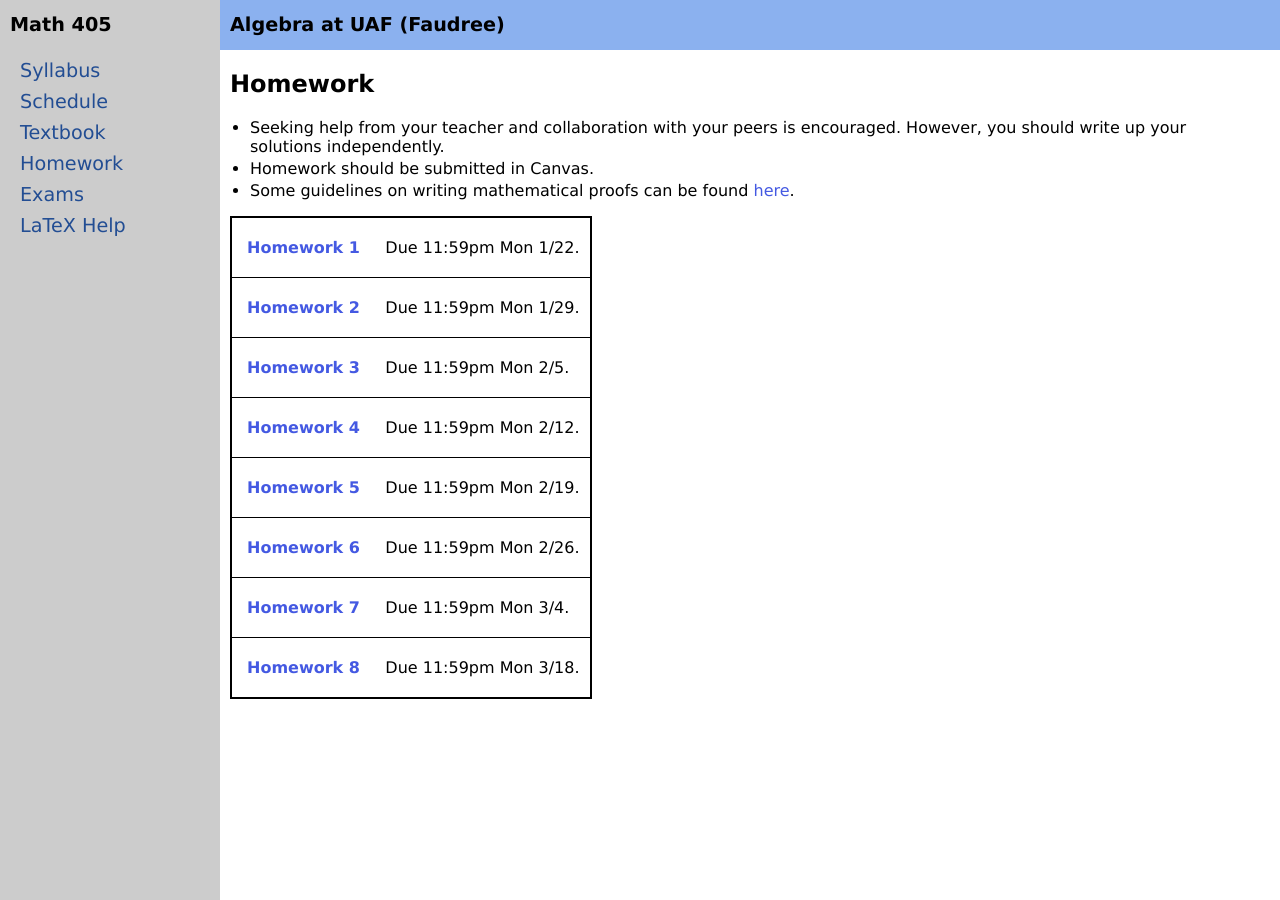
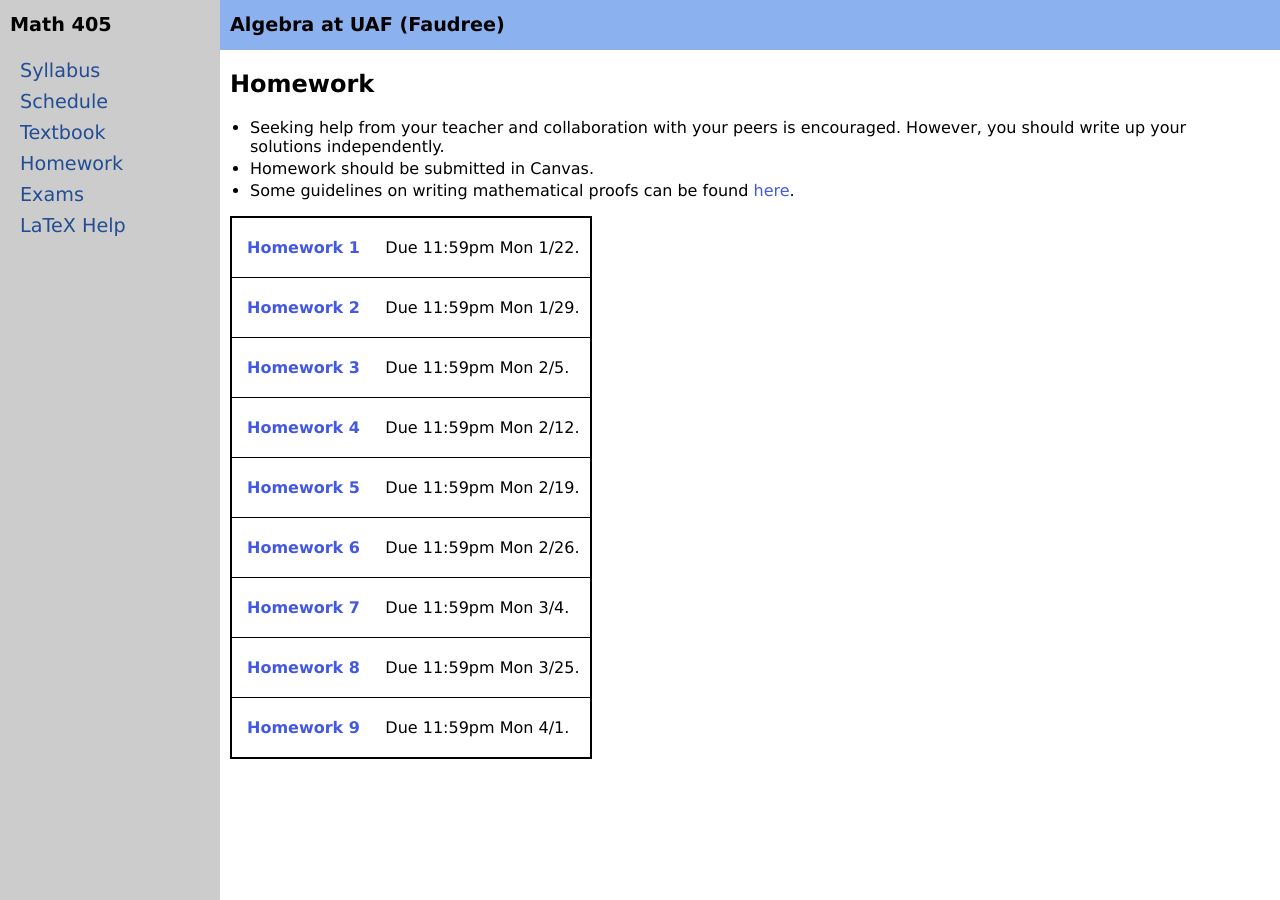
Before and after one commit to jrfaudree/M405s2024, a Jekyll site: the page built from homework.md, in a window 1280 px wide. Built offline with Jekyll 4.4.1, drawn with Linux system fonts in a browser that asks for light colours.

Commit message:
Update homework.yml

```diff
--- a/_data/homework.yml
+++ b/_data/homework.yml
@@ -23,5 +23,8 @@ homework:
   due: 11:59pm Mon 3/4
   url: M405s24_h7.pdf
 - name: Homework 8
-  due: 11:59pm Mon 3/18
+  due: 11:59pm Mon 3/25
   url: M405s24_h8.pdf
+- name: Homework 9
+  due: 11:59pm Mon 4/1
+  url: M405s24_h9.pdf
```
